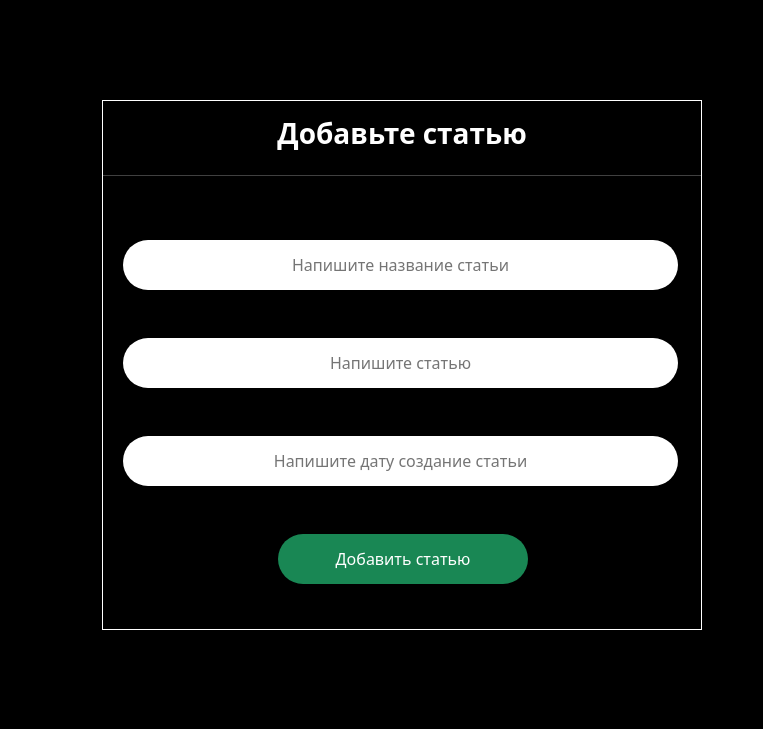
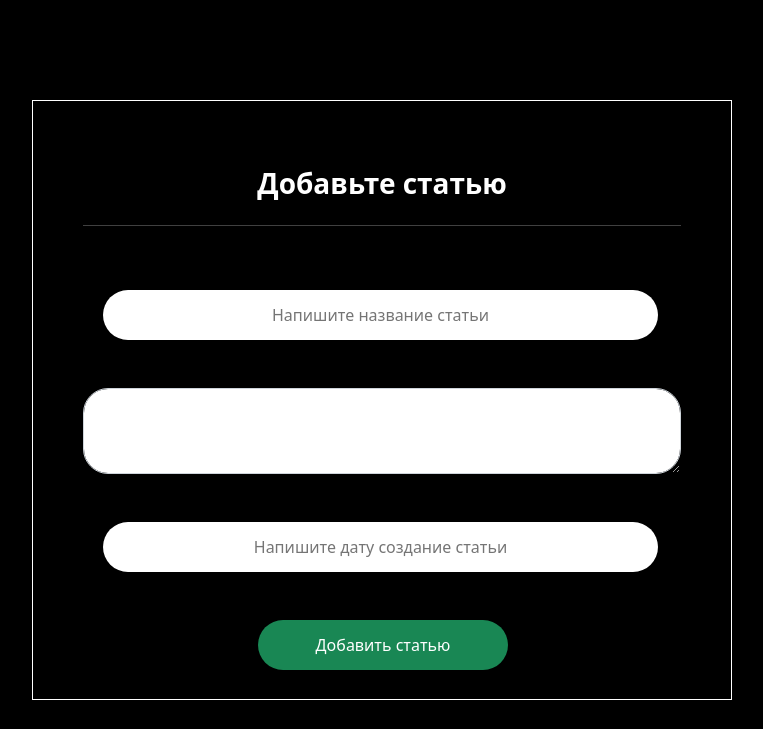
Before and after one commit to aibekovislam/habr, a Django app: template core/templates/add_news.html in a window 1280 px wide. Shown: the part 71-800 px from the top of the page, without its empty margins (350-1113 px from the left). Run offline with Django 3.2, Linux system fonts and the light colour scheme; the template is opened without the code that fills it, so the values that code supplies are empty; some libraries are stand-ins or nearby versions.

Commit message:
added search

```diff
--- a/core/static/style.css
+++ b/core/static/style.css
@@ -64,10 +64,11 @@ a{
 .form{
 	position: relative;
 	top: 100px;
-	left: 370px;
-	width: 600px;
-	height: 530px;
+	left: 300px;
+	width: 700px;
+	height: 600px;
 	border: 1px solid white;
+	padding: 50px;
 }
 
 .added_input{
@@ -79,14 +80,6 @@ a{
 	border: none;
 }
 
-.added_input2{
-	position: relative;
-	left: 20px;
-	width: 555px;
-	height: 50px;
-	border-radius: 25px;
-	border: none;
-}
 
 .added_input3{
 	position: relative;
--- a/core/templates/add_news.html
+++ b/core/templates/add_news.html
@@ -7,7 +7,7 @@
 		<div class="mb-3 mt-3">
     	<h3 class="fw-bold text-center mb-4">Добавьте статью</h3><hr>
     	<input type="text" name="title" class="added_input mb-5 mt-5" placeholder="Напишите название статьи">
-    	<input type="text" name="text" class="added_input2 mb-5" placeholder="Напишите статью">
+    	<textarea name="text" class="form-control mb-5" id="exampleFormControlTextarea1" rows="3"></textarea>
     	<input type="text" name="date" class="added_input3 mb-5" placeholder="Напишите дату создание статьи">
     	<button class="btn_2 btn-success">Добавить статью</button>
   		</div>
--- a/core/templates/base.html
+++ b/core/templates/base.html
@@ -34,8 +34,8 @@
           <a class="nav-link" href="{% url 'news_home' %}" tabindex="-1" aria-disabled="true">Добавить статью</a>
         </li>
       </ul>
-      <form class="d-flex">
-        <input class="form-control me-2" type="search" placeholder="Поиск статей" aria-label="Search">
+      <form class="d-flex" action="{% url 'search' %}">
+        <input class="form-control me-2" name="word" type="search" placeholder="Поиск статей" aria-label="Search">
         <button class="btn btn-warning" type="submit">Поиск</button>
       </form>
     </div>
--- a/habr/urls.py
+++ b/habr/urls.py
@@ -14,5 +14,6 @@ urlpatterns = [
     path("about/", about, name="about"),
     path("article/<int:pk>/edit/", edit_article, name='articles_edit'),
     path("article_add/", add_article, name='news_home'),
-    path("article/<int:id>/delete/", delete_article, name='delete_news' )
+    path("article/<int:id>/delete/", delete_article, name='delete_news' ),
+    path("search/", search, name='search')
 ] + static(settings.STATIC_URL, document_root=settings.STATIC_ROOT)
```
Also changed, not shown: core/views.py (+8 -1 lines).
